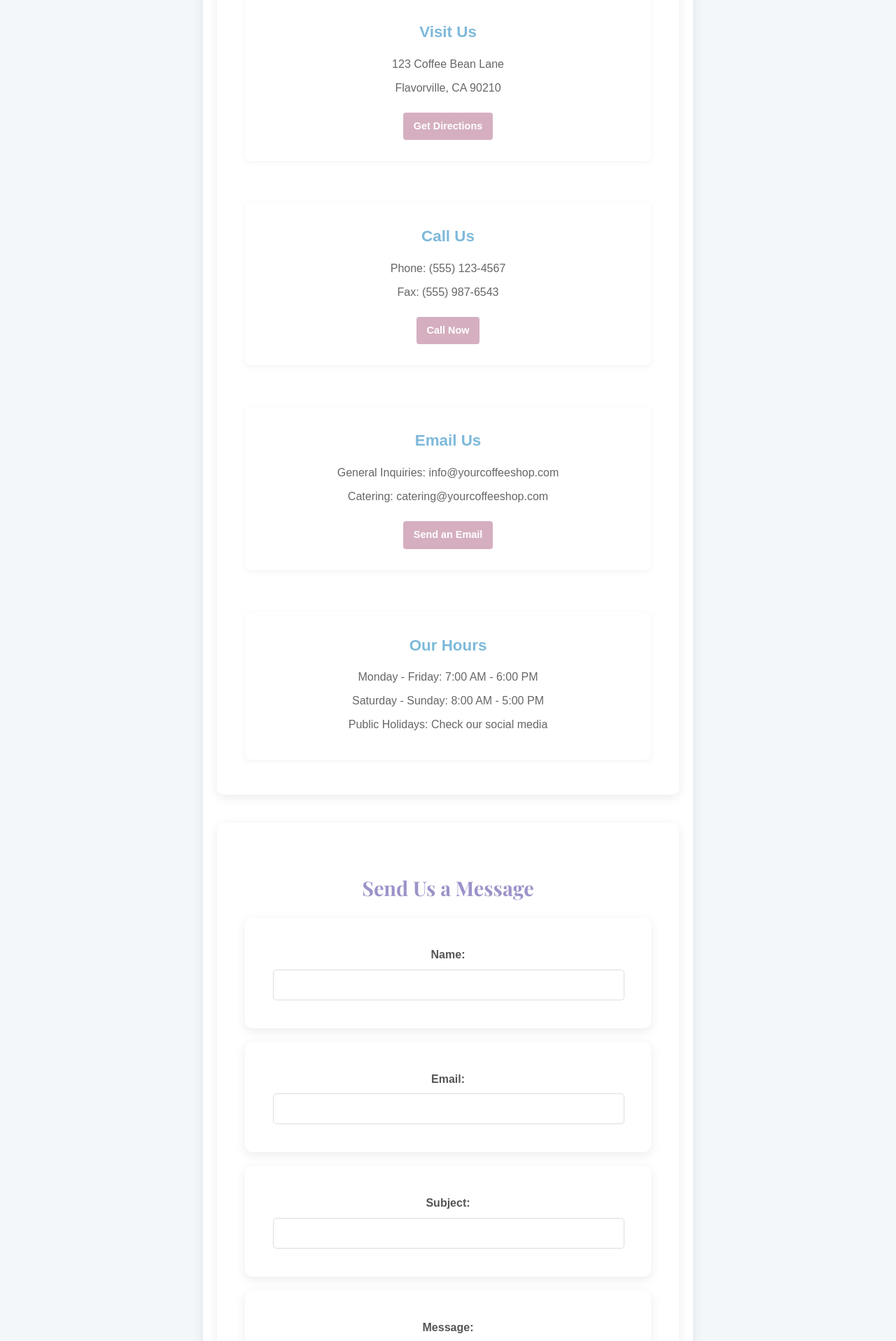
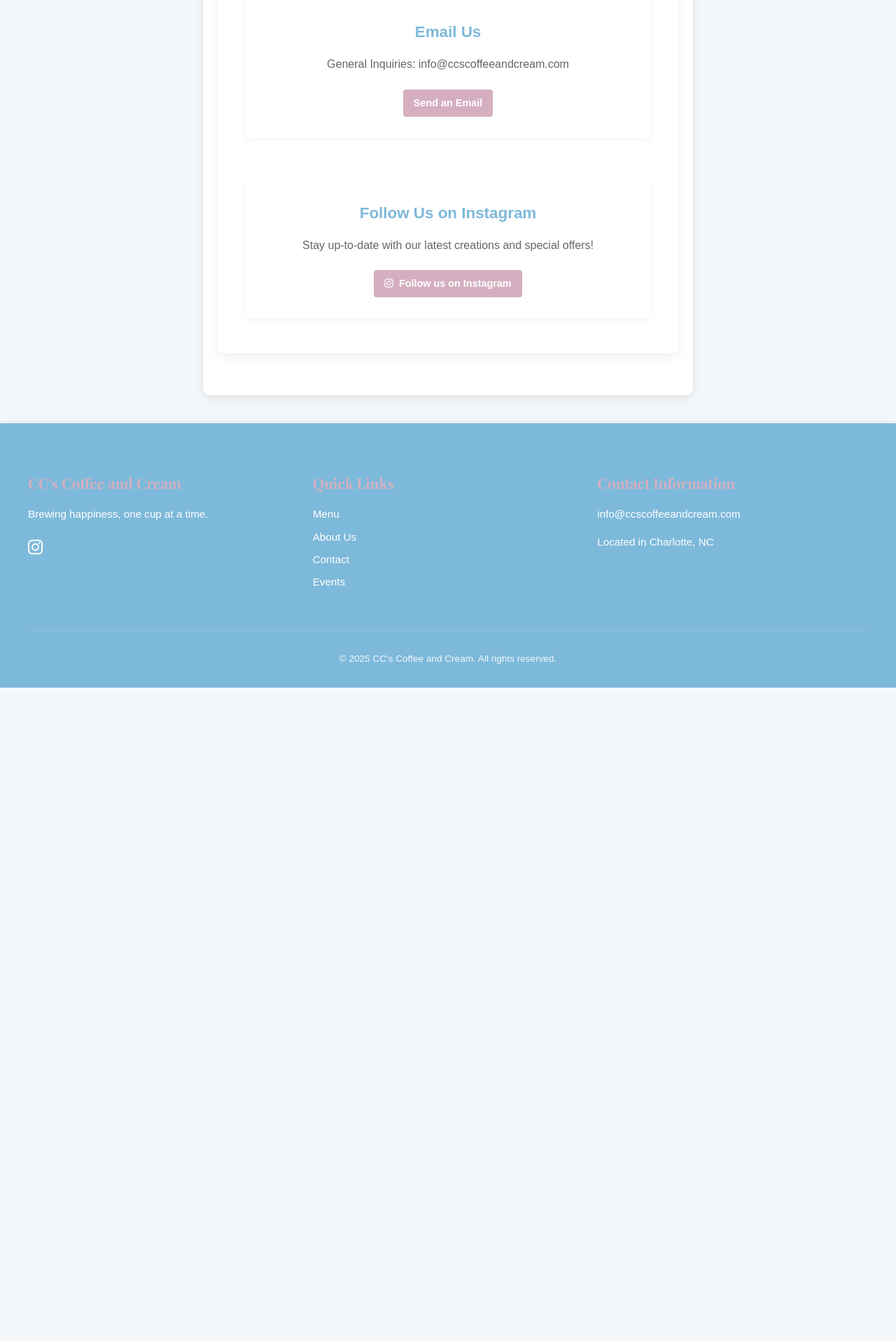
Before and after one commit to ChanningBarnes/ccscoffeeandcream, a React (Create React App) app: page /contact in a window 1280 px wide. Shown: the part 360-2277 px from the top of the page at 70% size. After the commit the page ends 1343 px from the top, so only its background shows below. Built offline with nearby package versions, Linux system fonts and the light colour scheme; a web font is replaced by a local one.

Commit message:
some updates

```diff
--- a/public/index.html
+++ b/public/index.html
@@ -6,6 +6,7 @@
     <link href="https://fonts.googleapis.com/css2?family=Playfair+Display:ital,wght@0,400..900;1,400..900&family=Segoe+UI:wght@300;400;500;600;700&display=swap" rel="stylesheet">
     <meta charset="utf-8" />
     <link rel="icon" href="%PUBLIC_URL%/favicon.ico" />
+    <link rel="stylesheet" href="https://cdnjs.cloudflare.com/ajax/libs/font-awesome/6.0.0-beta3/css/all.min.css">
     <meta name="viewport" content="width=device-width, initial-scale=1" />
     <meta name="theme-color" content="#000000" />
     <meta
--- a/src/App.css
+++ b/src/App.css
@@ -334,7 +334,19 @@ main {
   padding-bottom: 20px;
   align-items: stretch; /* Ensures cards are of equal height */
   box-shadow: none;
+
+} .instagram-btn {
+  background-color: #d5afc0; /* You can pick an Instagram-like color */
 }
+
+.instagram-btn:hover {
+  background-color: #7db9da;
+}
+
+.icon-with-text {
+  margin-right: 8px;
+}
+
 /* Responsive adjustments */
 @media (max-width: 768px) {
   .main-header .container {
--- a/src/components/Footer.js
+++ b/src/components/Footer.js
@@ -9,12 +9,10 @@ function Footer() {
       <div className="container">
         <div className="footer-content">
           <div className="footer-section">
-            <h3>Your Coffee Shop</h3>
+            <h3>CC's Coffee and Cream</h3>
             <p>Brewing happiness, one cup at a time.</p>
             <div className="social-links">
-              <a href="https://facebook.com" target="_blank" rel="noopener noreferrer"><i className="fab fa-facebook"></i></a>
-              <a href="https://instagram.com" target="_blank" rel="noopener noreferrer"><i className="fab fa-instagram"></i></a>
-              <a href="https://twitter.com" target="_blank" rel="noopener noreferrer"><i className="fab fa-twitter"></i></a>
+              <a href="https://instagram.com/ccscoffeeandcream" target="_blank" rel="noopener noreferrer"><i className="fab fa-instagram"></i></a>
             </div>
           </div>
           <div className="footer-section">
@@ -23,19 +21,17 @@ function Footer() {
               <li><a href="/menu">Menu</a></li>
               <li><a href="/about">About Us</a></li>
               <li><a href="/contact">Contact</a></li>
-              <li><a href="/order">Order Online</a></li>
+              <li><a href="/events">Events</a></li>
             </ul>
           </div>
           <div className="footer-section">
-            <h3>Visit Us</h3>
-            <p>123 Coffee Bean Lane</p>
-            <p>Flavorville, CA 90210</p>
-            <p>Phone: (555) 123-4567</p>
-            <p>Email: info@yourcoffeeshop.com</p>
+            <h3>Contact Information</h3>
+            <p>info@ccscoffeeandcream.com</p>
+            <p>Located in Charlotte, NC</p>
           </div>
         </div>
         <div className="footer-bottom">
-          <p>&copy; {currentYear} Your Coffee Shop. All rights reserved.</p>
+          <p>&copy; {currentYear} CC's Coffee and Cream. All rights reserved.</p>
         </div>
       </div>
     </footer>
--- a/src/pages/ContactPage.js
+++ b/src/pages/ContactPage.js
@@ -12,66 +12,25 @@ function ContactPage() {
 
       <div className="contact-info-grid">
         <div className="contact-card">
-          <h3>Visit Us</h3>
-          <p>123 Coffee Bean Lane</p>
-          <p>Flavorville, CA 90210</p>
-          <a href="https://maps.google.com/?q=123+Coffee+Bean+Lane" target="_blank" rel="noopener noreferrer" className="btn-primary-small">Get Directions</a>
+          <h3>Email Us</h3>
+          <p>General Inquiries: info@ccscoffeeandcream.com</p>
+          <a href="mailto:info@ccscoffeeandcream.com" className="btn-primary-small">Send an Email</a>
         </div>
+
+        {/* New Section for Instagram */}
         <div className="contact-card">
-          <h3>Call Us</h3>
-          <p>Phone: (555) 123-4567</p>
-          <p>Fax: (555) 987-6543</p>
-          <a href="tel:5551234567" className="btn-primary-small">Call Now</a>
+          <h3>Follow Us on Instagram</h3>
+          <p>Stay up-to-date with our latest creations and special offers!</p>
+          <a
+            href="https://www.instagram.com/ccscoffeeandcream"
+            target="_blank"
+            rel="noopener noreferrer"
+            className="btn-primary-small instagram-btn"
+          >
+            <i className="fab fa-instagram icon-with-text"> </i>
+           Follow us on Instagram
+          </a>
         </div>
-        <div className="contact-card">
-          <h3>Email Us</h3>
-          <p>General Inquiries: info@yourcoffeeshop.com</p>
-          <p>Catering: catering@yourcoffeeshop.com</p>
-          <a href="mailto:info@yourcoffeeshop.com" className="btn-primary-small">Send an Email</a>
-        </div>
-        <div className="contact-card">
-          <h3>Our Hours</h3>
-          <p>Monday - Friday: 7:00 AM - 6:00 PM</p>
-          <p>Saturday - Sunday: 8:00 AM - 5:00 PM</p>
-          <p>Public Holidays: Check our social media</p>
-        </div>
-      </div>
-
-      <div className="contact-form-section">
-        <h3 className="section-subtitle">Send Us a Message</h3>
-        <form className="contact-form">
-          <div className="form-group">
-            <label htmlFor="name">Name:</label>
-            <input type="text" id="name" name="name" required />
-          </div>
-          <div className="form-group">
-            <label htmlFor="email">Email:</label>
-            <input type="email" id="email" name="email" required />
-          </div>
-          <div className="form-group">
-            <label htmlFor="subject">Subject:</label>
-            <input type="text" id="subject" name="subject" />
-          </div>
-          <div className="form-group">
-            <label htmlFor="message">Message:</label>
-            <textarea id="message" name="message" rows="5" required></textarea>
-          </div>
-          <button type="submit" className="btn-primary">Send Message</button>
-        </form>
-      </div>
-
-      <div className="map-section">
-        <h3 className="section-subtitle">Find Us on the Map</h3>
-        {/* Placeholder for an embedded map, e.g., Google Maps embed code */}
-        <iframe
-          src="https://www.google.com/maps/embed?pb=!1m18!1m12!1m3!1d3151.835434509189!2d144.95373631557026!3d-37.8172097420146!2m3!1f0!2f0!3f0!3m2!1i1024!2i768!4f13.1!3m3!1m2!1s0x6ad642af0f11fd81%3A0xf577f8d68d06b6e4!2sFederation%20Square!5e0!3m2!1sen!2sau!4v1678234567890!5m2!1sen!2sau"
-          width="100%"
-          height="400"
-          style={{ border: 0, borderRadius: '8px' }}
-          allowFullScreen=""
-          loading="lazy"
-          title="Our Location"
-        ></iframe>
       </div>
     </div>
   );
```
